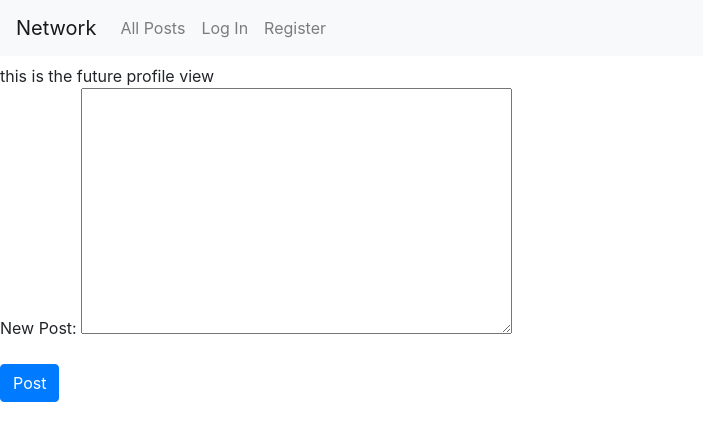
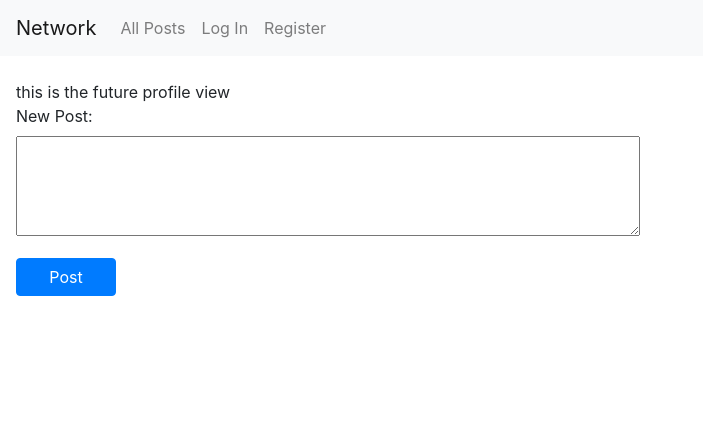
Before and after one commit to alicenstar/twitter-site, a Django app: page / in a window 1280 px wide. Shown: the top 441 px of the page, without its empty margins (0-703 px from the left). Run offline with Django 3.2, Linux system fonts and the light colour scheme; some libraries are stand-ins or nearby versions.

Commit message:
Change styling of posts views

```diff
--- a/network/static/network/script.js
+++ b/network/static/network/script.js
@@ -23,9 +23,11 @@ function load_posts(param) {
         fetch(`/posts/${param}`)
         .then(response => response.json())
         .then(posts => posts.forEach(post => {
-            document.querySelector('#all-view').innerHTML += `
-                <p>${post.username}</p>
-                <p>${post.content}</p>`
+            document.querySelector('#all-view').innerHTML += `<div class="post">
+                                                                <p>${post.username}</p>
+                                                                <p>${post.timestamp}</p>
+                                                                <p>${post.content}</p>
+                                                            </div>`;
         }));
     }
 
@@ -41,7 +43,11 @@ function load_posts(param) {
         fetch(`/posts/${param}`)
         .then(response => response.json())
         .then(posts => posts.forEach(post => {
-            document.querySelector('#following-view').innerHTML += `<p>${post}</p>`
+            document.querySelector('#following-view').innerHTML += `<div class="post">
+                                                                        <p>${post.username}</p>
+                                                                        <p>${post.timestamp}</p>
+                                                                        <p>${post.content}</p>
+                                                                    </div>`;
         }));
     }
 }
@@ -54,5 +60,4 @@ function load_profile() {
     // Display user profile view and hide others
     document.querySelector('#profile-view').style.display = 'block';
     document.querySelector('#posts-view').style.display = 'none';
-    // document.querySelector('#following-view').style.display = 'none';
 }
--- a/network/static/network/styles.css
+++ b/network/static/network/styles.css
@@ -0,0 +1,30 @@
+.body {
+    padding: 16px;
+    margin: 0;
+}
+
+/* New post label */
+label[for='id_content'] {
+    display: block;
+}
+
+/* New post content field */
+#id_content {
+    height: 100px;
+    width: 50%;
+    margin: 0;
+    padding: 6px;
+}
+
+#post-button {
+    margin: 0 0 16px 0;
+    width: 100px;
+    text-align: center;
+}
+
+.post {
+    border: 1px solid black;
+    width: 50%;
+    margin: 10px 0;
+    padding: 16px;
+}
--- a/network/templates/network/index.html
+++ b/network/templates/network/index.html
@@ -12,7 +12,7 @@
         <form action="{% url 'index' %}" method="post">
             {% csrf_token %}
             {{ form.as_p }}
-            <input class="btn btn-primary" type="submit" value="Post">
+            <input id="post-button" class="btn btn-primary" type="submit" value="Post">
         </form>
         <div id="all-view">
         </div>
```
